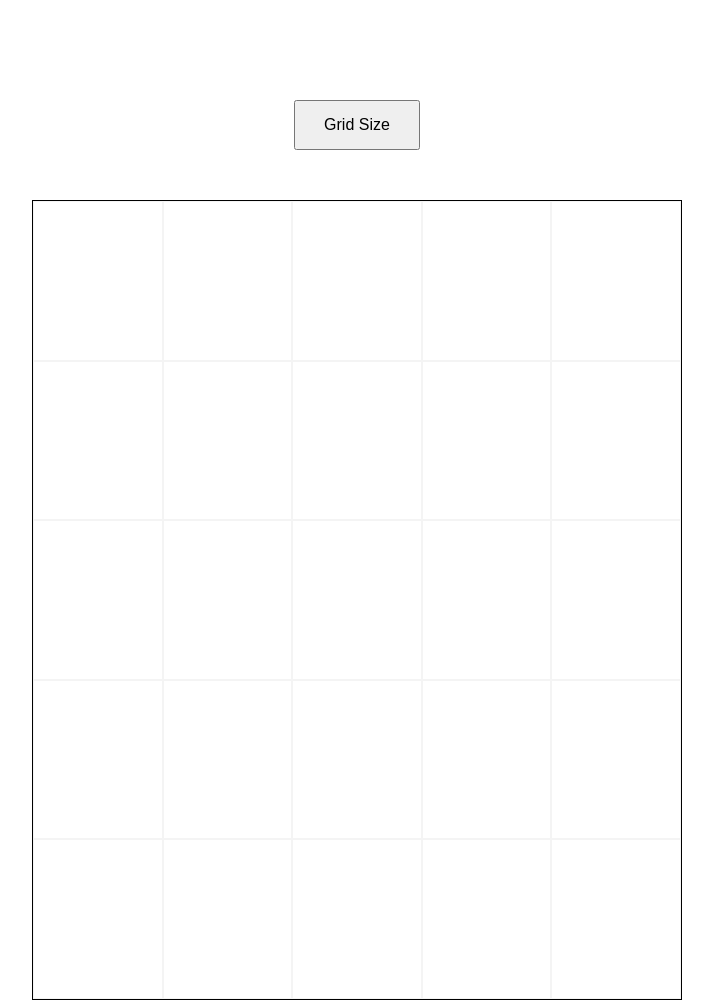
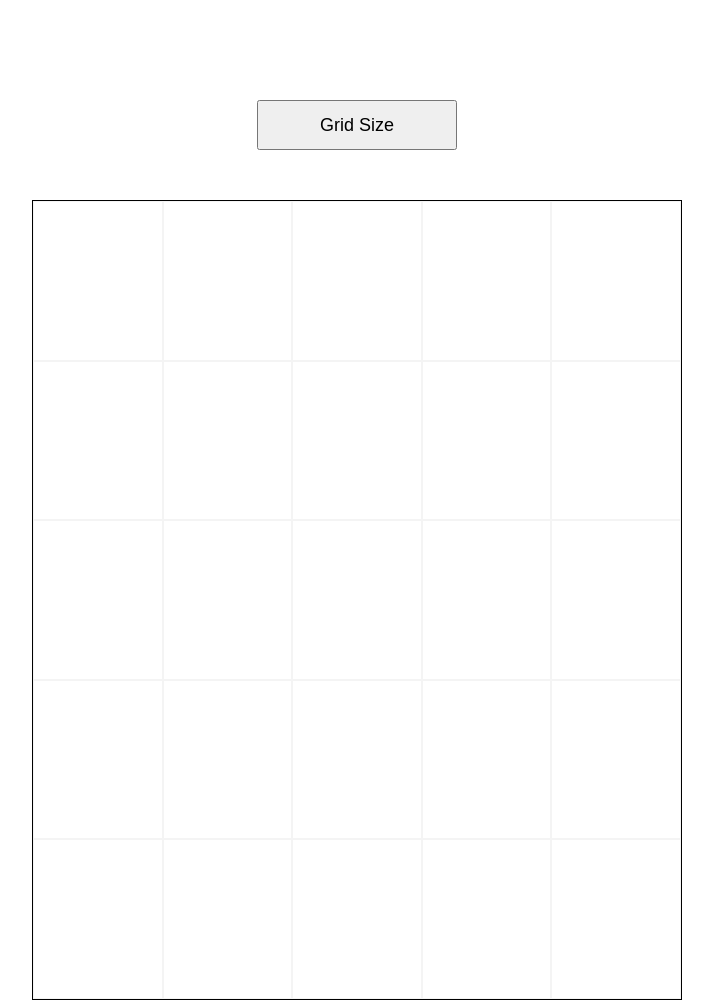
Before and after one commit to Taimoor-12/etch-a-sketch, a plain HTML site: page index.html in a window 1280 px wide. Shown: the whole page, without its empty margins (283-996 px from the left). Drawn offline with Linux system fonts and the light colour scheme.

Commit message:
change width and font size of the button

```diff
--- a/styles.css
+++ b/styles.css
@@ -22,7 +22,7 @@
 }
 
 #btn-div button {
-  width: 10%;
+  width: 200px;
   height: 50px;
-  font-size: 16px;
+  font-size: 18px;
 }
```
